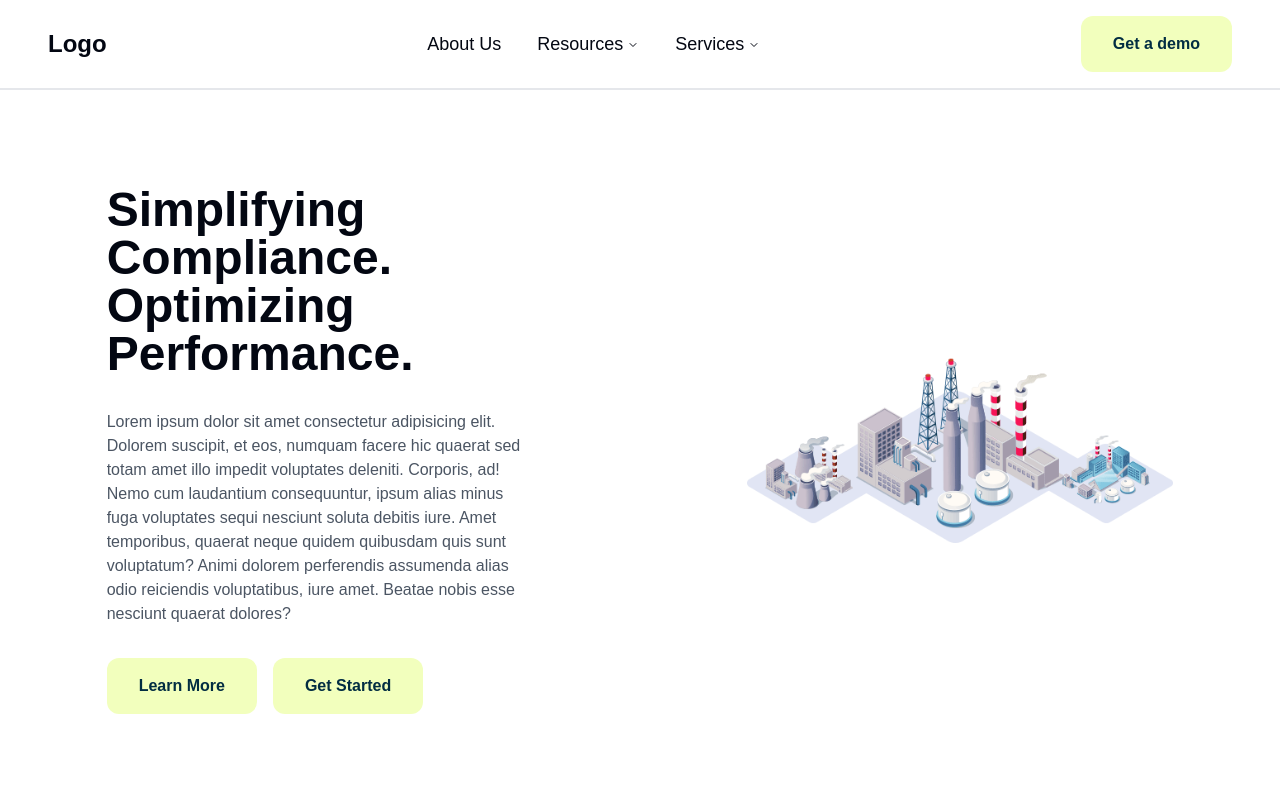
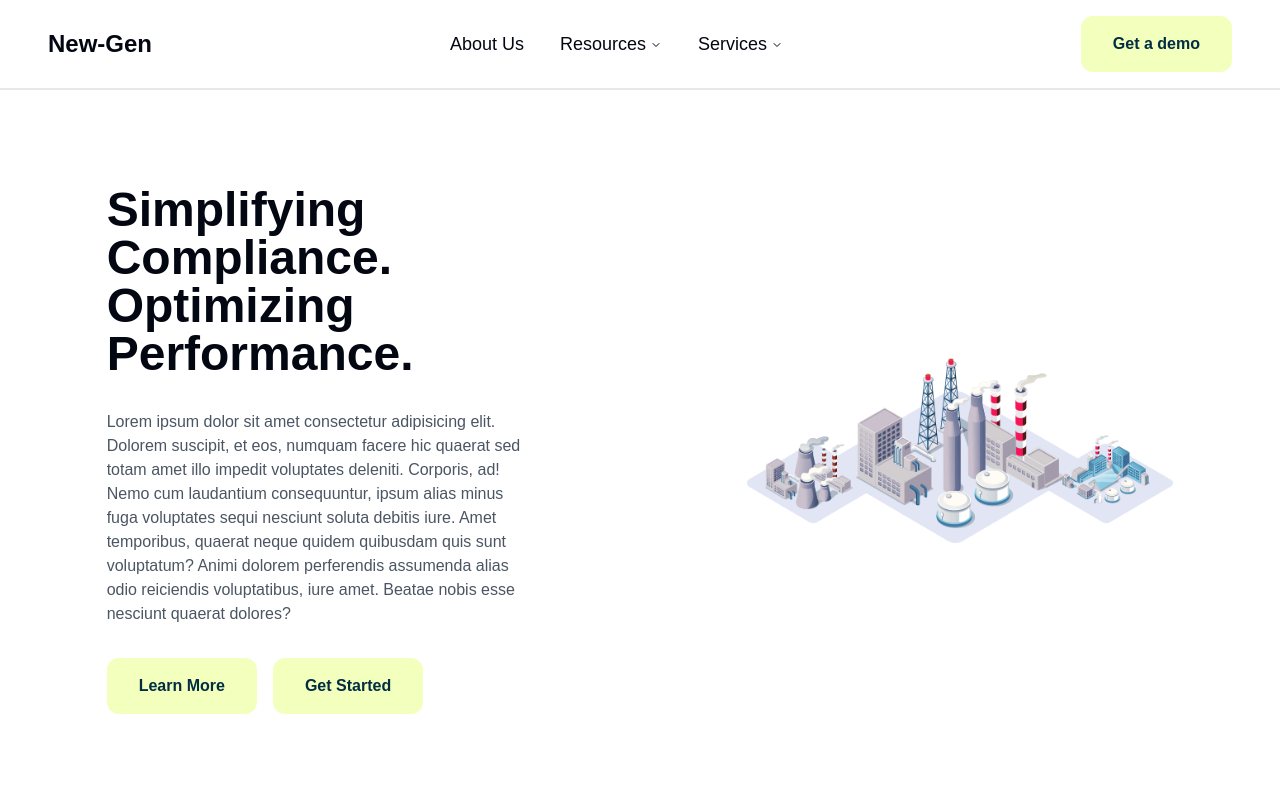
Before and after one commit to manthankhawse/opti-consul, a Next.js app: page / in a window 1280 px wide. Shown: the top 800 px of the page. Built offline with nearby package versions, Linux system fonts and the light colour scheme.

Commit message:
Update Navbar.tsx

```diff
--- a/app/components/Navbar.tsx
+++ b/app/components/Navbar.tsx
@@ -3,7 +3,7 @@ import { NavigationMenuDemo } from "./NavigationMenu"
 const Navbar = () => {
   return (
     <div className="flex justify-between items-center px-12 py-4 border-b-2">
-        <div className="font-bold text-2xl">Logo</div>
+        <div className="font-bold text-2xl">New-Gen</div>
         <NavigationMenuDemo/>
         <Button>Get a demo</Button>
     </div>
```
